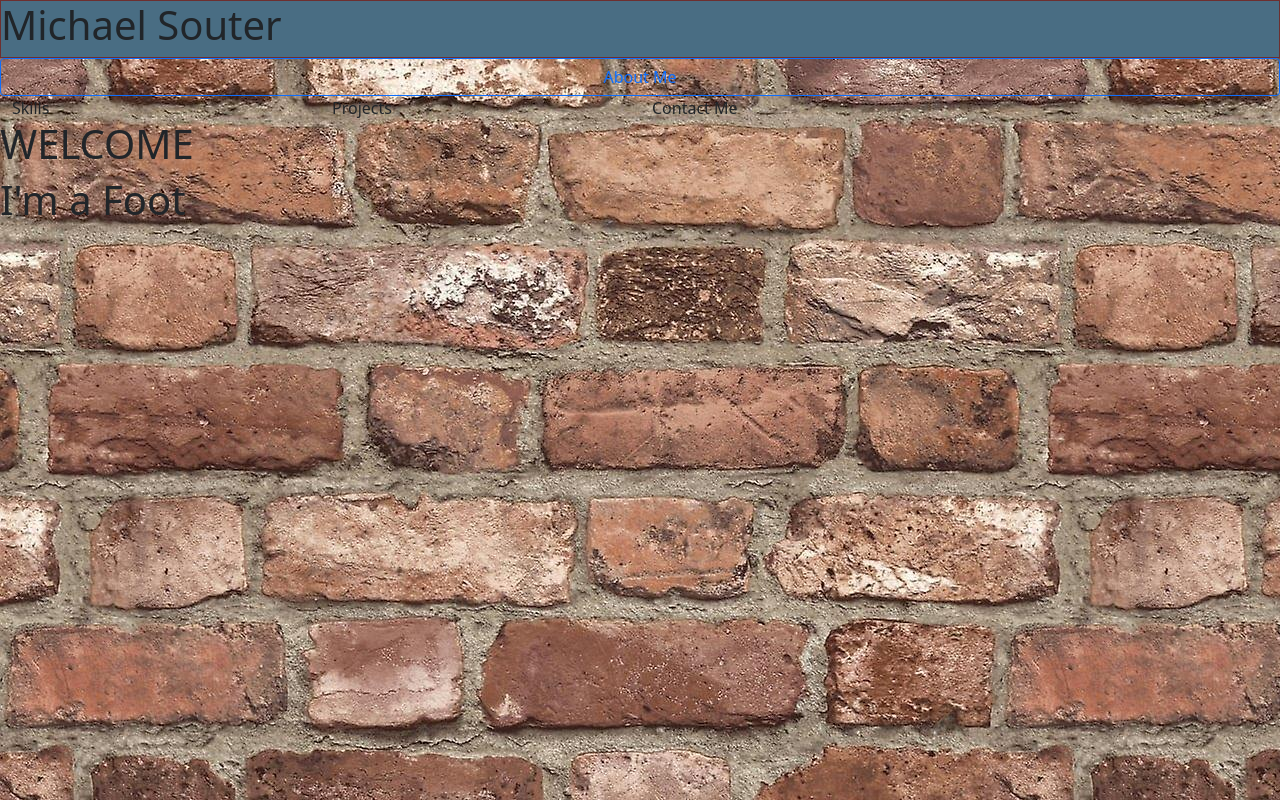
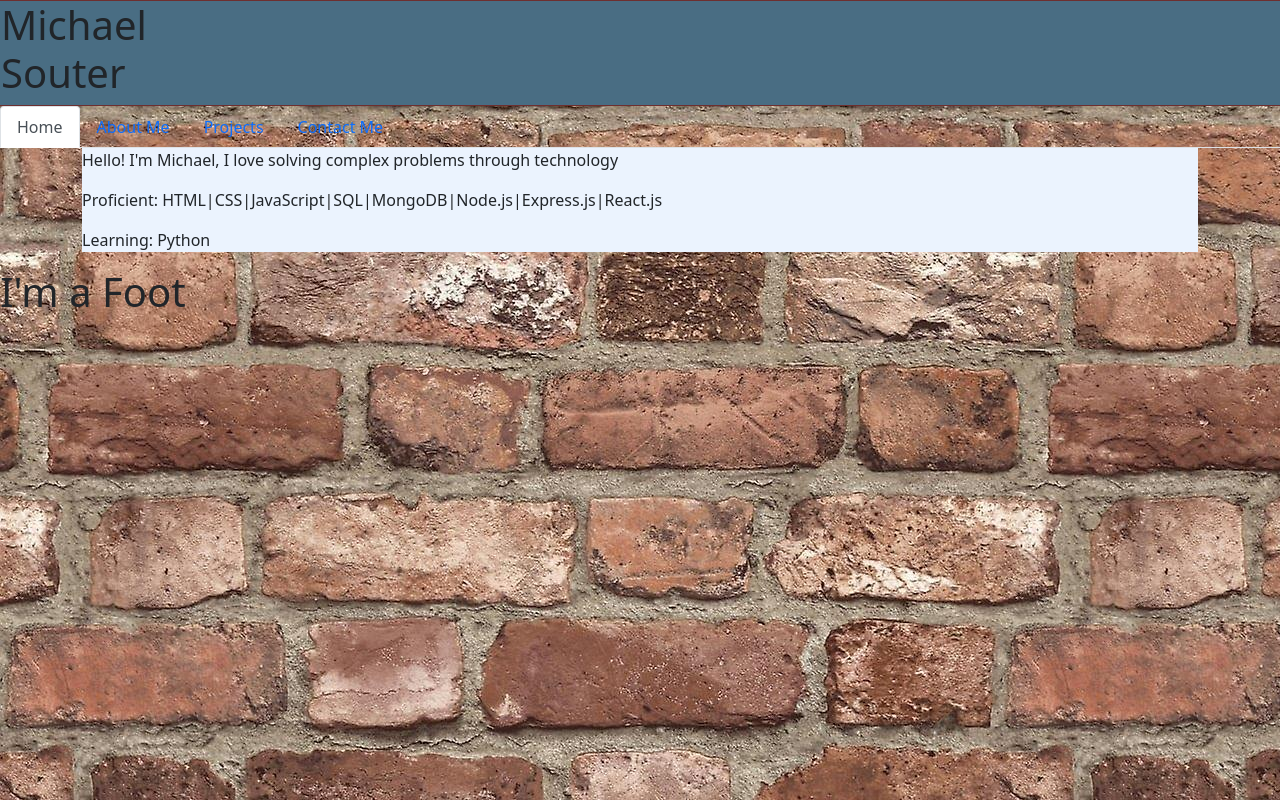
Before and after one commit to lelandcypress/react_portfolio, a React (Create React App) app: page / in a window 1280 px wide. Built offline with nearby package versions, Linux system fonts and the light colour scheme; a web font is replaced by a local one.

Commit message:
added navbar logic

```diff
--- a/src/App.js
+++ b/src/App.js
@@ -1,13 +1,10 @@
 import React from "react";
-import Header from "./components/Header";
 import PortfolioMain from "./components/PortfolioMain";
 import Footer from "./components/Footer";
-
 
 function App() {
   return (
     <div>
-      <Header />
       <PortfolioMain />
       <Footer />
     </div>
--- a/src/components/Header.js
+++ b/src/components/Header.js
@@ -1,11 +1,10 @@
 import React from "react";
-import Navbar from "./Navbar";
 import "./styles/Header.css";
 
 function Header(props) {
   return (
-    <header className="header">
-      <h1>Michael Souter</h1>
+    <header className="header row">
+      <h1 className="col-2">Michael Souter</h1>
     </header>
   );
 }
--- a/src/components/Navbar.js
+++ b/src/components/Navbar.js
@@ -1,22 +1,49 @@
 import React from "react";
-import Button from "react-bootstrap/Button";
 
-function Navbar() {
+function Navbar({ currentPage, handlePageChange }) {
   return (
-    <div class="row mx-0 px-0">
-      <Button id="aboutBtn" variant="outline-primary">
-        About Me
-      </Button>
-      <div id="skillsBtn" className="col-3 buttons ">
-        Skills
-      </div>
-      <div id="projectBtn" className="col-3 buttons ">
-        Projects
-      </div>
-      <div id="contactBtn" className="col-3 buttons">
-        Contact Me
-      </div>
-    </div>
+    <ul className="nav nav-tabs">
+      <li className="nav-item">
+        <a
+          href="#home"
+          onClick={() => handlePageChange("Home")}
+          className={currentPage === "Home" ? "nav-link active" : "nav-link"}
+        >
+          Home
+        </a>
+      </li>
+
+      <li className="nav-item">
+        <a
+          href="#aboutme"
+          onClick={() => handlePageChange("About")}
+          className={currentPage === "About" ? "nav-link active" : "nav-link"}
+        >
+          About Me
+        </a>
+      </li>
+      <li className="nav-item">
+        <a
+          href="#projects"
+          onClick={() => handlePageChange("Projects")}
+          className={
+            currentPage === "Projects" ? "nav-link active" : "nav-link"
+          }
+        >
+          Projects
+        </a>
+      </li>
+      <li className="nav-item">
+        <a
+          href="#contact"
+          onClick={() => handlePageChange("Contact")}
+          className={currentPage === "Contact" ? "nav-link active" : "nav-link"}
+        >
+          Contact Me
+        </a>
+      </li>
+
+    </ul>
   );
 }
 
--- a/src/components/PortfolioMain.js
+++ b/src/components/PortfolioMain.js
@@ -1,9 +1,10 @@
 import React, { useState } from "react";
-import Navbar from "./Navbar";
+import Header from "./Header";
 import Home from "./pages/Home";
 import About from "./pages/About";
 import Projects from "./pages/Projects";
 import Contact from "./pages/Contact";
+import Navbar from "./Navbar";
 
 export default function PortfolioMain() {
   const [currentPage, setCurrentPage] = useState("Home");
@@ -27,6 +28,7 @@ export default function PortfolioMain() {
 
   return (
     <div>
+      <Header />
       <Navbar currentPage={currentPage} handlePageChange={handlePageChange} />
       {renderPage()}
     </div>
--- a/src/components/pages/About.js
+++ b/src/components/pages/About.js
@@ -9,7 +9,7 @@ function About() {
           through technology. I have many years of leadership experience, be it
           leading Marines or guiding my clients through challenging milestones.
           My background as a Project Manager has honed my communication and
-          collaborative skills. I am currently enrolled in Full Stack Coding
+          collaborative skills. I'm a graduate of a Full Stack Coding
           Bootcamp from Southern Methodist University, where I have learned and
           applied the MVC paradigm and OOP through JavaScript, Node, Express,
           and SQL. As a performance-driven leader, I am excited to use my
--- /dev/null
+++ b/src/components/pages/Home.css
@@ -0,0 +1,3 @@
+.jumbotron {
+  background-color: #ebf3fe;
+}
--- a/src/components/pages/Home.js
+++ b/src/components/pages/Home.js
@@ -1,11 +1,20 @@
 import React from "react";
-
-function Home(){
-    return(
-<h1>WELCOME</h1>
-
-    )
+import "./Home.css";
+function Home() {
+  return (
+    <div className="container">
+      <div className="jumbotron">
+        <p class="intro-text">
+          Hello! I'm Michael, I love solving complex problems through technology
+        </p>
+        <p>
+          Proficient:
+          HTML|CSS|JavaScript|SQL|MongoDB|Node.js|Express.js|React.js
+        </p>
+        <p>Learning: Python</p>
+      </div>
+    </div>
+  );
 }
 
-
-export default Home
+export default Home;
```
